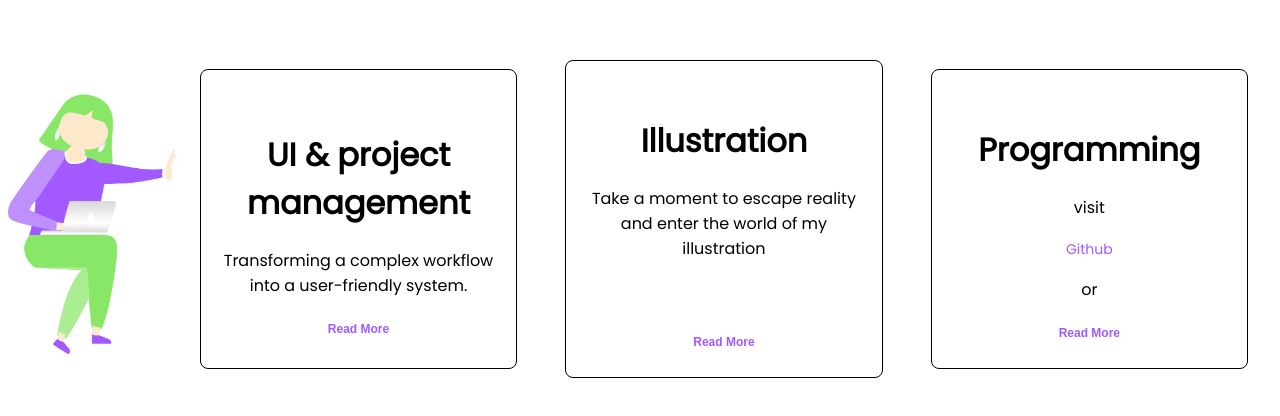
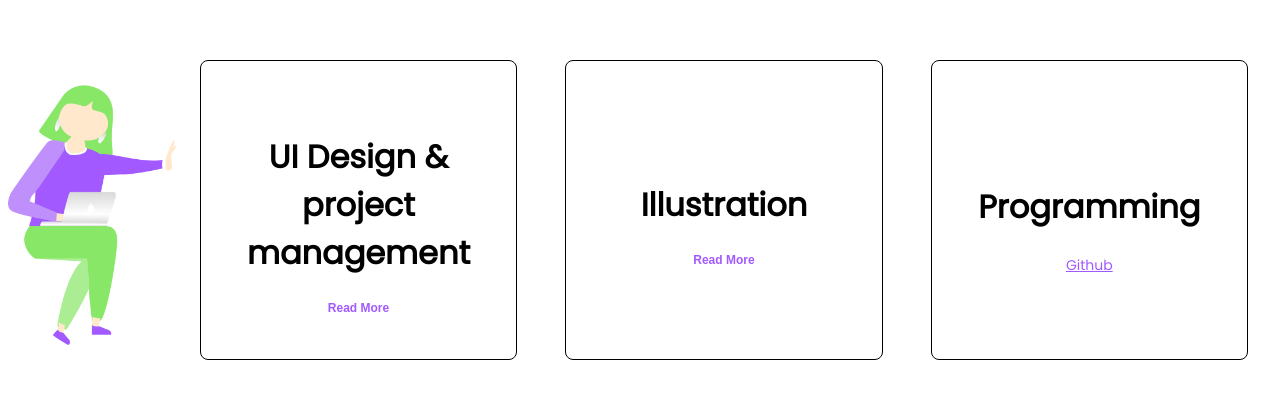
Before and after one commit to rrspw-oo/rrspw-oo, a plain HTML site: page project.html in a window 1280 px wide. Shown: the part 164-580 px from the top of the page. Drawn offline with Linux system fonts and the light colour scheme; a web font is replaced by a local one.

Commit message:
updated project

```diff
--- a/project.html
+++ b/project.html
@@ -4,7 +4,6 @@
     <meta charset="UTF-8" />
     <meta http-equiv="X-UA-Compatible" content="IE=edge" />
     <meta name="viewport" content="width=device-width, initial-scale=1.0" />
-    <link rel="preload" href="./project.css" as="style" />
     <link rel="stylesheet" href="./project.css" />
     <link
       href="https://fonts.googleapis.com/css2?family=Kaisei+Decol:wght@400;700&family=Poppins:ital,wght@0,200;0,300;0,400;1,300&display=swap"
@@ -24,10 +23,10 @@
         <div class="wrapper">
           <div class="data">
             <div class="content">
-              <h1 class="title">UI & project management</h1>
-              <p class="text">
+              <h1 class="title">UI Design & project management</h1>
+              <!-- <p class="text">
                 Transforming a complex workflow into a user-friendly system.<br />
-              </p>
+              </p> -->
 
               <!-- open-->
               <button id="myBtn" class="Btns">Read More</button>
@@ -55,15 +54,13 @@
           <div class="data">
             <div class="content">
               <h1 class="title">Illustration</h1>
-              <p class="text">
+              <!-- <p class="text">
                 Take a moment to escape reality and enter the world of my
-                illustration<br />
-                <br />
-                <br />
-              </p>
+                illustration
+              </p> -->
 
               <!-- open-->
-              <button id="myBtns" class="Btns">Read More</button>
+              <button id="myBtns" class="Btns thirdbtn">Read More</button>
               <!-- The Modal -->
               <div id="myModals" class="modal">
                 <!-- Modal content -->
@@ -88,34 +85,27 @@
           <div class="data">
             <div class="content">
               <h1 class="title">Programming</h1>
-              <p class="text"></p>
-              <p>visit</p>
-              <a
-                href="https://github.com/rrspw-oo/walletwizard.git"
-                style="text-decoration: none"
+              <a target="_blank" href="https://github.com/rrspw-oo" class="atag"
                 >Github</a
               >
-              <p>or</p>
+              <!-- <p>or</p> -->
+
               <!-- open-->
-              <button id="proBtn" class="Btns">Read More</button>
+              <!-- <button id="proBtn" class="Btns">Read More</button> -->
               <!-- The Modal -->
               <div id="proModal" class="modal">
                 <!-- Modal content -->
-                <div class="modal-content">
-                  <span class="close">&otimes;</span>
+                <span class="close">&otimes;</span>
+                <!-- <div class="modal-content">
 
-                  <img
-                    src="./icons/walletWizard.gif"
-                    alt="sideproject"
-                    style="width: 400px; max-width: 600px"
-                  />
-                </div>
+                  <div class="showcase"></div> -->
               </div>
             </div>
           </div>
         </div>
       </div>
     </div>
+    <!-- </div> -->
 
     <script src="./project.js"></script>
   </body>
```
